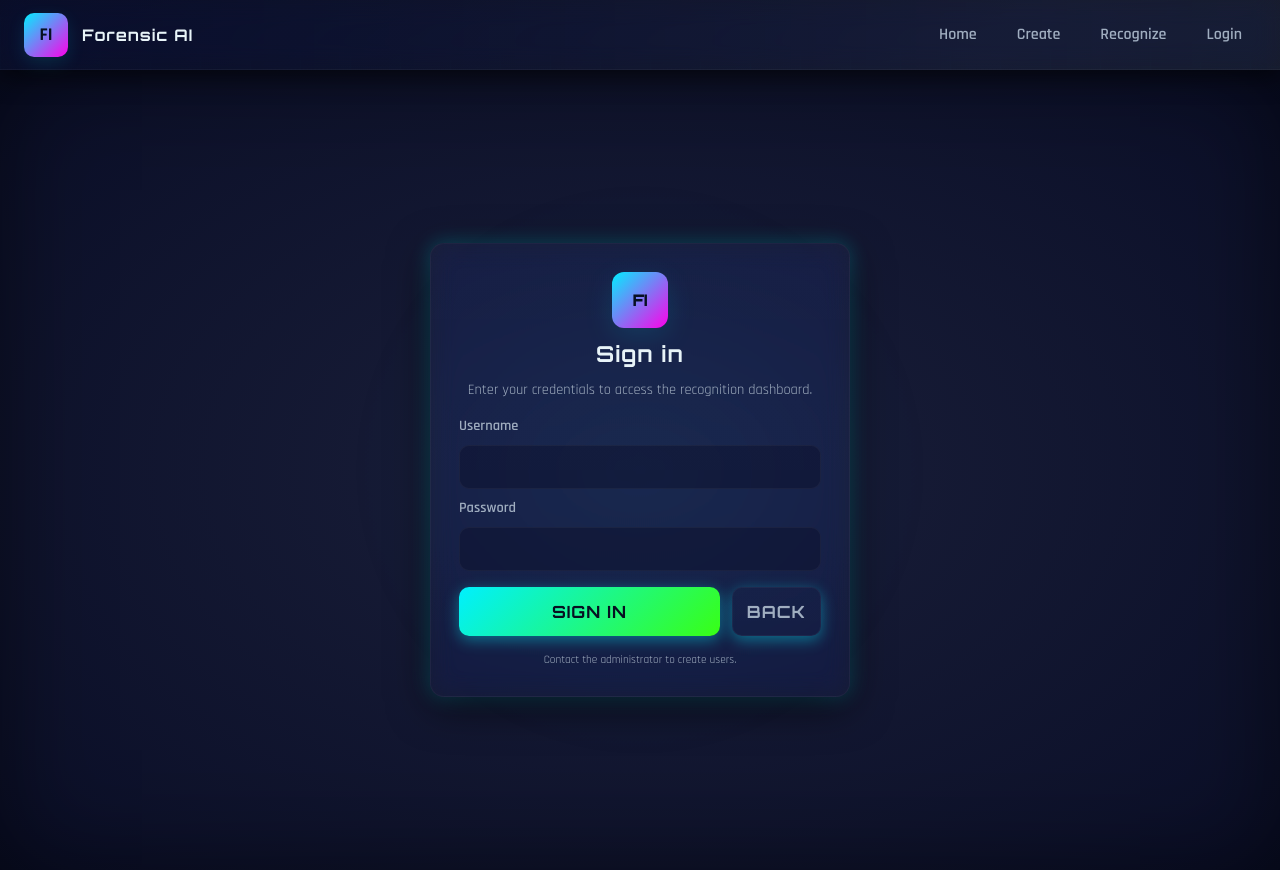
After one commit to rahul-1809/Forensic_Investigation_System, a Flask app: template templates/login.html in a window 1280 px wide. The commit adds this page. Run offline with Flask 3, Linux system fonts and the light colour scheme; the template is opened without the code that fills it, so the values that code supplies are empty.

Commit message:
docs: improve README and .gitignore; style: polish login UI

```diff
--- a/static/css/style.css
+++ b/static/css/style.css
@@ -400,6 +400,58 @@ body.page-portal {
     box-shadow: 0 8px 30px rgba(57, 255, 20, 0.6);
 }
 
+/* ========================================
+   LOGIN PANEL (matches the app theme)
+   ======================================== */
+.login-panel {
+    width: 420px;
+    max-width: calc(100% - 48px);
+    background: linear-gradient(180deg, rgba(255,255,255,0.03), rgba(255,255,255,0.02));
+    border: 1px solid rgba(255,255,255,0.04);
+    border-radius: 14px;
+    padding: 28px;
+    box-shadow: 0 10px 40px rgba(0,0,0,0.6), var(--shadow-glow);
+    backdrop-filter: blur(12px) saturate(150%);
+    color: var(--text-primary);
+    z-index: 60;
+}
+
+.panel-header { text-align: center; margin-bottom: 18px; }
+.panel-logo {
+    width:56px; height:56px; margin:0 auto 12px; border-radius:12px;
+    background: linear-gradient(135deg, var(--neon-cyan), var(--neon-magenta));
+    display:flex; align-items:center; justify-content:center; color:#071022; font-weight:800;
+    font-family: 'Orbitron', monospace; box-shadow: 0 8px 30px rgba(0,240,255,0.12);
+}
+.panel-header h2 { font-family:'Orbitron', monospace; margin: 6px 0 4px; font-size:22px; letter-spacing:1px; }
+.hint { color: var(--text-secondary); font-size:0.9em; margin-bottom:8px; }
+
+.flashes { list-style:none; padding:0; margin: 8px 0 12px; }
+.flash { padding:10px 12px; border-radius:8px; margin-bottom:8px; font-weight:600; }
+.flash.error { background: rgba(255,0,78,0.08); color: #ff9ab8; border:1px solid rgba(255,0,78,0.12); }
+.flash.info { background: rgba(0,240,255,0.05); color: var(--neon-cyan); border:1px solid rgba(0,240,255,0.08); }
+
+.login-form { display:flex; flex-direction:column; gap:10px; }
+label { font-size:0.9em; color:var(--text-secondary); font-weight:600; }
+.input-field {
+    padding:12px 14px; border-radius:10px; border:1px solid rgba(255,255,255,0.04);
+    background: rgba(10,14,39,0.4); color:var(--text-primary); outline:none; font-size:1em;
+    transition: box-shadow 0.18s ease, transform 0.12s ease;
+}
+.input-field:focus { box-shadow: 0 6px 20px rgba(0,240,255,0.08); transform: translateY(-1px); }
+
+.form-actions { display:flex; gap:12px; margin-top:6px; }
+.button.primary { flex:1; background: linear-gradient(135deg, var(--neon-cyan), var(--neon-green)); color:#071022; }
+.button.ghost { background: transparent; border:1px solid rgba(255,255,255,0.04); color:var(--text-secondary); padding:10px 14px; border-radius:10px; }
+.button { padding:12px 18px; font-weight:700; border-radius:10px; cursor:pointer; text-decoration:none; display:inline-flex; align-items:center; justify-content:center; }
+
+.panel-footer { margin-top:14px; text-align:center; color:var(--text-secondary); font-size:0.85em; }
+
+@media (max-width: 520px) {
+    .login-panel { width: 92%; padding:18px; }
+    .panel-logo { width:48px; height:48px; }
+}
+
 #delete-btn:hover {
     box-shadow: 0 8px 30px rgba(255, 0, 110, 0.6);
 }
--- /dev/null
+++ b/templates/login.html
@@ -0,0 +1,84 @@
+<!doctype html>
+<html lang="en">
+  <head>
+    <meta charset="utf-8">
+    <meta name="viewport" content="width=device-width, initial-scale=1">
+    <title>Login — Forensic AI</title>
+    <link rel="stylesheet" href="{{ url_for('static', filename='css/style.css') }}">
+  </head>
+  <body class="page-portal page-login">
+    <!-- decorative orbs and scanline to match hub look -->
+    <div class="orb orb-1"></div>
+    <div class="orb orb-2"></div>
+    <div class="orb orb-3"></div>
+    <div class="scanline"></div>
+
+    <!-- Top navigation (shared with the rest of the app) -->
+    <nav class="navbar">
+        <div class="nav-left">
+            <div class="nav-logo">FI</div>
+            <div class="nav-title">Forensic AI</div>
+        </div>
+        <div class="nav-links">
+            <a class="nav-link" href="/">Home</a>
+            <a class="nav-link" href="/creation">Create</a>
+            <a class="nav-link" href="/recognition">Recognize</a>
+                {% if current_user.is_authenticated %}
+                    <a class="nav-link" href="{{ url_for('logout') }}">Logout ({{ current_user.username }})</a>
+                {% else %}
+                    <a class="nav-link" href="{{ url_for('login') }}">Login</a>
+                {% endif %}
+        </div>
+    </nav>
+
+    <main id="app-container">
+      <div id="canvas" style="display:flex; align-items:center; justify-content:center;">
+        <div class="login-panel">
+          <div class="panel-header">
+            <div class="panel-logo">FI</div>
+            <h2>Sign in</h2>
+            <p class="hint">Enter your credentials to access the recognition dashboard.</p>
+          </div>
+
+          {% with messages = get_flashed_messages(with_categories=true) %}
+            {% if messages %}
+              <ul class="flashes">
+                {% for category, message in messages %}
+                  <li class="flash {{ category }}">{{ message }}</li>
+                {% endfor %}
+              </ul>
+            {% endif %}
+          {% endwith %}
+
+          <form method="post" action="{{ url_for('login') }}" class="login-form">
+            <label for="username">Username</label>
+            <input id="username" name="username" type="text" required class="input-field">
+
+            <label for="password">Password</label>
+            <input id="password" name="password" type="password" required class="input-field">
+
+            <input type="hidden" name="next" value="{{ request.args.get('next') or request.form.get('next') }}">
+
+            <div class="form-actions">
+              <button type="submit" class="button primary">Sign in</button>
+              <a href="/" class="button ghost">Back</a>
+            </div>
+          </form>
+
+          <div class="panel-footer">
+            <small>Contact the administrator to create users.</small>
+          </div>
+        </div>
+      </div>
+    </main>
+
+    <script>
+      (function(){
+          const path = window.location.pathname;
+          document.querySelectorAll('.nav-link').forEach(a=>{
+              if(a.getAttribute('href')===path) a.classList.add('active');
+          });
+      })();
+    </script>
+  </body>
+</html>
```
Also changed, not shown: README.md, 1 other file.
